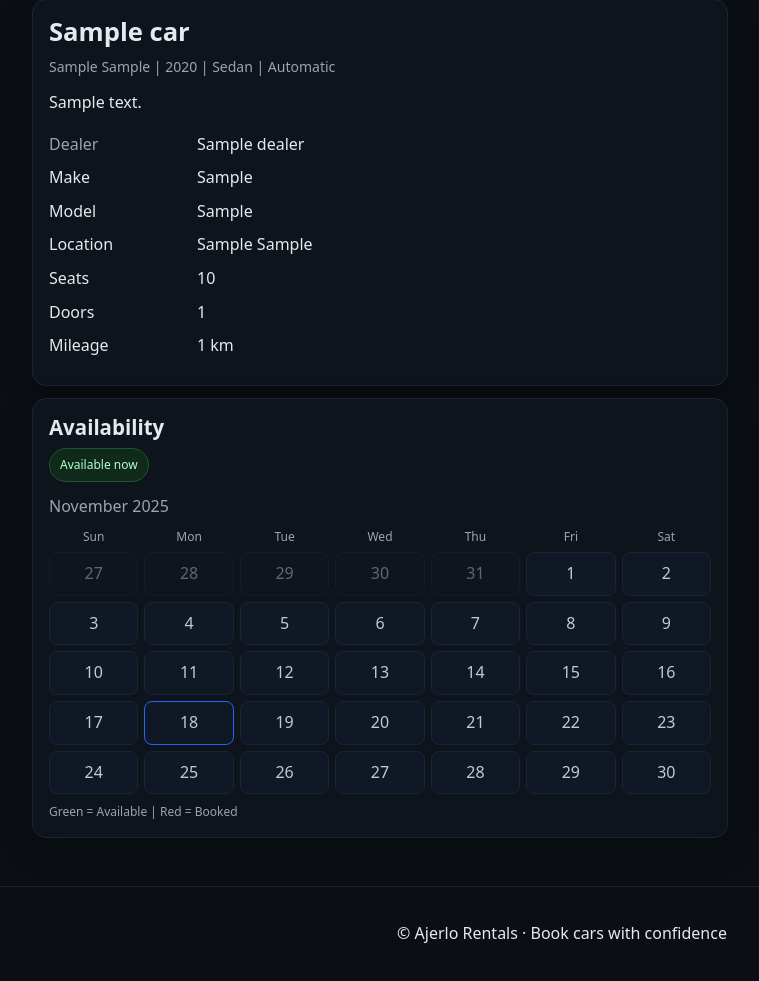
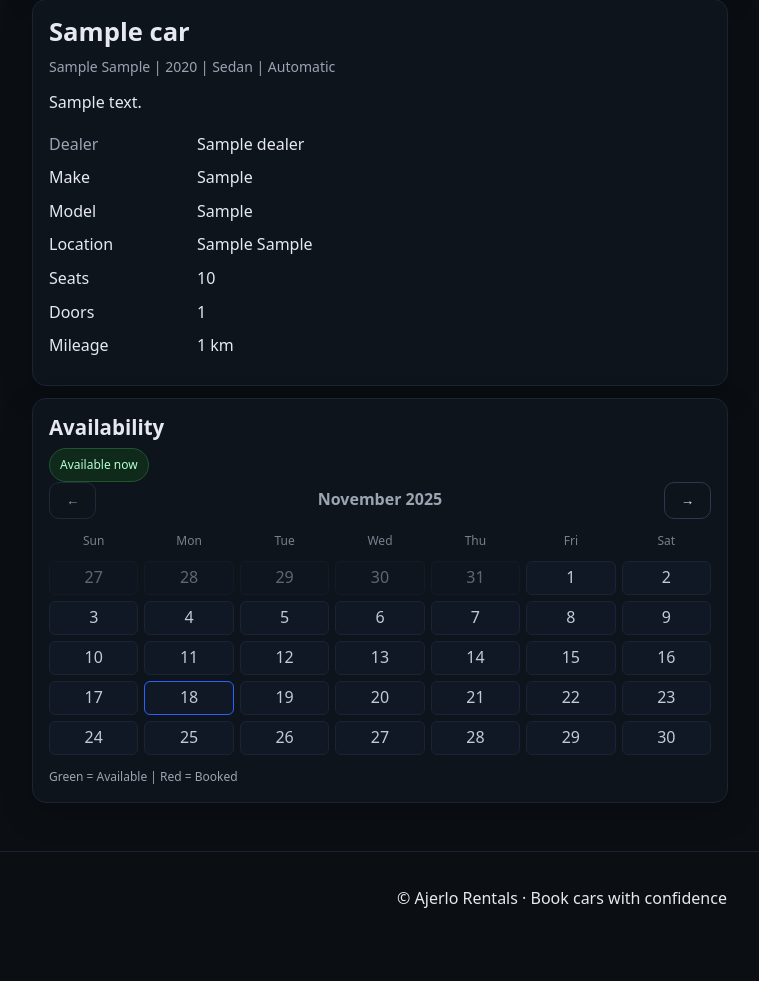
Before and after one commit to nabiljaber/EECE430-Group9, a Django app: page /rentals/1/ in a window 1280 px wide. Shown: the part 532-1513 px from the top of the page, without its empty margins (78-837 px from the left). After the commit the page ends 1440 px from the top, so only its background shows below. Run offline with Django 5.2, Linux system fonts and the light colour scheme; tables that the repository leaves empty hold one stand-in row (values such as "Sample post"); grey boxes marked "Sample" are stand-in pictures.

Commit message:
changed lots of things

```diff
--- a/ajerlo/settings.py
+++ b/ajerlo/settings.py
@@ -90,6 +90,10 @@ USE_TZ = True
 STATIC_URL = 'static/'
 STATICFILES_DIRS = [BASE_DIR / 'static']
 
+# --- Media uploads ---
+MEDIA_URL = '/media/'
+MEDIA_ROOT = BASE_DIR / 'media'
+
 # --- Defaults ---
 DEFAULT_AUTO_FIELD = 'django.db.models.BigAutoField'
 
--- a/ajerlo/urls.py
+++ b/ajerlo/urls.py
@@ -1,6 +1,8 @@
 # ajerlo/urls.py
 from django.contrib import admin
 from django.urls import path, include
+from django.conf import settings
+from django.conf.urls.static import static
 from rentals.views import home
 
 urlpatterns = [
@@ -15,3 +17,6 @@ urlpatterns = [
     # Accounts app (signup, login, account_overview, etc.)
     path("accounts/", include("accounts.urls")),
 ]
+
+if settings.DEBUG:
+    urlpatterns += static(settings.MEDIA_URL, document_root=settings.MEDIA_ROOT)
--- a/rentals/views.py
+++ b/rentals/views.py
@@ -8,7 +8,7 @@ from django.core.exceptions import PermissionDenied
 from django.shortcuts import get_object_or_404, redirect, render
 from django.utils import timezone
 
-from .models import Car, Dealer, Booking, Favorite
+from .models import Car, Dealer, Booking, Favorite, CarImage
 from django.db.models import Q, Sum, Count
 from django.core.paginator import Paginator
 from urllib.parse import urlencode
@@ -110,11 +110,12 @@ def car_detail(request, pk):
     car = get_object_or_404(Car, pk=pk)
     form = BookingForm()
     today = timezone.localdate()
-    month_start, month_end = _month_bounds(today)
+    month_start, _ = _month_bounds(today)
+    # Build current month + next 12 months (total 12)
     _attach_car_schedule(
         car,
         month_start=month_start,
-        month_end=month_end,
+        months=12,
         today=today,
         upcoming_limit=5,
     )
@@ -169,7 +170,7 @@ def _month_bounds(anchor=None):
     return month_start, month_end
 
 
-def _attach_car_schedule(car, *, month_start, month_end, today, upcoming_limit=3):
+def _attach_car_schedule(car, *, month_start, today, months=1, upcoming_limit=3):
     """Attach availability info (current/next booking and calendar weeks) to a car."""
     base_qs = (
         Booking.objects
@@ -185,6 +186,15 @@ def _attach_car_schedule(car, *, month_start, month_end, today, upcoming_limit=3
     if upcoming_limit is not None:
         upcoming_qs = upcoming_qs[:upcoming_limit]
     upcoming = list(upcoming_qs)
+    # Gather bookings during the span we render
+    month_ends = []
+    m_start = month_start
+    for i in range(months):
+        _, next_start = _month_bounds(m_start)
+        month_ends.append(next_start)
+        m_start = next_start
+    month_end = month_ends[-1]
+
     ranges = list(
         base_qs.filter(
             end_date__gte=month_start,
@@ -192,30 +202,45 @@ def _attach_car_schedule(car, *, month_start, month_end, today, upcoming_limit=3
         ).values("start_date", "end_date")
     )
 
-    weeks = []
-    for week in calendar.Calendar(firstweekday=0).monthdatescalendar(month_start.year, month_start.month):
-        row = []
-        for d in week:
-            in_month = (d.month == month_start.month)
-            booked = False
-            if in_month:
-                for r in ranges:
-                    if r["start_date"] <= d <= r["end_date"]:
-                        booked = True
-                        break
-            row.append(
-                {
-                    "date": d,
-                    "in_month": in_month,
-                    "booked": booked,
-                    "today": d == today,
-                }
-            )
-        weeks.append(row)
+    months_data = []
+    m_start = month_start
+    for i in range(months):
+        cal = calendar.Calendar(firstweekday=0).monthdatescalendar(m_start.year, m_start.month)
+        weeks = []
+        for week in cal:
+            row = []
+            for d in week:
+                in_month = (d.month == m_start.month)
+                booked = False
+                if in_month:
+                    for r in ranges:
+                        if r["start_date"] <= d <= r["end_date"]:
+                            booked = True
+                            break
+                row.append(
+                    {
+                        "date": d,
+                        "in_month": in_month,
+                        "booked": booked,
+                        "today": d == today,
+                    }
+                )
+            weeks.append(row)
+        months_data.append(
+            {
+                "label": m_start.strftime("%B %Y"),
+                "weeks": weeks,
+            }
+        )
+        # next month start
+        if m_start.month == 12:
+            m_start = m_start.replace(year=m_start.year + 1, month=1, day=1)
+        else:
+            m_start = m_start.replace(month=m_start.month + 1, day=1)
 
     car.current_booking = current
     car.next_booking = next_b
-    car.calendar_weeks = weeks
+    car.calendar_months = months_data
     car.upcoming_bookings = upcoming
 
 
@@ -275,7 +300,7 @@ def dealer_dashboard(request):
         _attach_car_schedule(
             car,
             month_start=month_start,
-            month_end=month_end,
+            months=3,
             today=today,
             upcoming_limit=4,
         )
@@ -297,11 +322,15 @@ def dealer_dashboard(request):
 def dealer_add_car(request):
     dealer = request.user.dealer_profile
     if request.method == "POST":
-        form = DealerCarForm(request.POST)
+        form = DealerCarForm(request.POST, request.FILES)
         if form.is_valid():
             car = form.save(commit=False)
             car.dealer = dealer
             car.save()
+            uploaded_image = form.cleaned_data.get("image")
+            if uploaded_image:
+                # Save primary image
+                CarImage.objects.create(car=car, image=uploaded_image, is_primary=True)
             messages.success(request, "Car added successfully.")
             return redirect("dealer_dashboard")
     else:
@@ -315,9 +344,14 @@ def dealer_edit_car(request, pk):
     dealer = request.user.dealer_profile
     car = get_object_or_404(Car, pk=pk, dealer=dealer)
     if request.method == "POST":
-        form = DealerCarForm(request.POST, instance=car)
+        form = DealerCarForm(request.POST, request.FILES, instance=car)
         if form.is_valid():
-            form.save()
+            car = form.save()
+            uploaded_image = form.cleaned_data.get("image")
+            if uploaded_image:
+                # If another primary exists, keep it; otherwise set this as primary
+                is_primary = not car.images.filter(is_primary=True).exists()
+                CarImage.objects.create(car=car, image=uploaded_image, is_primary=is_primary)
             messages.success(request, "Car updated.")
             return redirect("dealer_dashboard")
     else:
--- a/templates/rentals/car_detail.html
+++ b/templates/rentals/car_detail.html
@@ -52,15 +52,23 @@
         <div class="chip" style="color:#b4ffd2;border-color:#1f5531;background:#0f2a1a">Available now</div>
       {% endif %}
 
-      <div class="muted" style="margin-top:12px;">{{ calendar_month_start|date:"F Y" }}</div>
-      <div class="mini-cal mt-2">
+      <div class="mini-cal-nav" style="display:flex;align-items:center;gap:8px;margin-bottom:8px;">
+        <button type="button" class="btn btn-outline btn-sm" id="calPrev">←</button>
+        <div id="calLabel" class="muted" style="flex:1;text-align:center;font-weight:600;"></div>
+        <button type="button" class="btn btn-outline btn-sm" id="calNext">→</button>
+      </div>
+      <div class="mini-cal mt-2" id="calContainer">
+        {% for month in car.calendar_months %}
+          <div class="cal-month" data-label="{{ month.label }}">
             <div class="dow">Sun</div><div class="dow">Mon</div><div class="dow">Tue</div><div class="dow">Wed</div><div class="dow">Thu</div><div class="dow">Fri</div><div class="dow">Sat</div>
-        {% for week in car.calendar_weeks %}
+            {% for week in month.weeks %}
               {% for d in week %}
                 <div class="day{% if not d.in_month %} dim{% endif %}{% if d.booked %} booked{% endif %}{% if d.today %} today{% endif %}">
                   {{ d.date.day }}
                 </div>
               {% endfor %}
+            {% endfor %}
+          </div>
         {% endfor %}
       </div>
       <div class="muted" style="margin-top:8px;font-size:12px;">Green = Available | Red = Booked</div>
@@ -111,3 +119,52 @@
 </div>
 
 {% endblock %}
+
+{% block extra_scripts %}
+<style>
+  #calContainer { display: block; }
+  #calContainer .cal-month {
+    display: grid;
+    grid-template-columns: repeat(7, minmax(40px, 1fr));
+    gap: 6px;
+    margin-bottom: 12px;
+  }
+  #calContainer .cal-month .dow {
+    font-size: 12px;
+    text-align: center;
+    opacity: 0.75;
+    display: flex;
+    justify-content: center;
+    align-items: center;
+    height: 28px;
+  }
+  #calContainer .cal-month .day {
+    display: flex;
+    justify-content: center;
+    align-items: center;
+    height: 34px;
+    border-radius: 6px;
+  }
+</style>
+<script>
+(function(){
+  const container = document.getElementById('calContainer');
+  const months = container ? Array.from(container.querySelectorAll('.cal-month')) : [];
+  if (!months.length) return;
+  let idx = 0;
+  const label = document.getElementById('calLabel');
+  const prev = document.getElementById('calPrev');
+  const next = document.getElementById('calNext');
+
+  function render() {
+    months.forEach((m,i)=>{ m.style.display = i===idx ? 'grid' : 'none'; });
+    if (label) label.textContent = months[idx].dataset.label || '';
+    if (prev) prev.disabled = idx === 0;
+    if (next) next.disabled = idx === months.length - 1;
+  }
+  if (prev) prev.addEventListener('click', ()=>{ if(idx>0){ idx--; render(); }});
+  if (next) next.addEventListener('click', ()=>{ if(idx<months.length-1){ idx++; render(); }});
+  render();
+})();
+</script>
+{% endblock %}
--- a/templates/rentals/car_list.html
+++ b/templates/rentals/car_list.html
@@ -89,7 +89,11 @@
     {% for car in cars %}
       <article class="car-card card">
         <a class="thumb" href="{% url 'car_detail' car.pk %}">
-          <img src="{% static 'img/car-placeholder.svg' %}" alt="{{ car.title }}">
+          {% if car.primary_image %}
+            <img src="{{ car.primary_image }}" alt="{{ car.title }}">
+          {% else %}
+            <img src="{% static 'img/car-placeholder.svg' %}" alt="{{ car.title }}">
+          {% endif %}
         </a>
         <div class="body">
           <h3 class="title"><a href="{% url 'car_detail' car.pk %}">{{ car.title }}</a></h3>
```
Also changed, not shown: templates/dealer/car_form.html (+8 -1 lines), cars/images.jpeg (added). Lines whose indentation alone changed are shown as unchanged.
